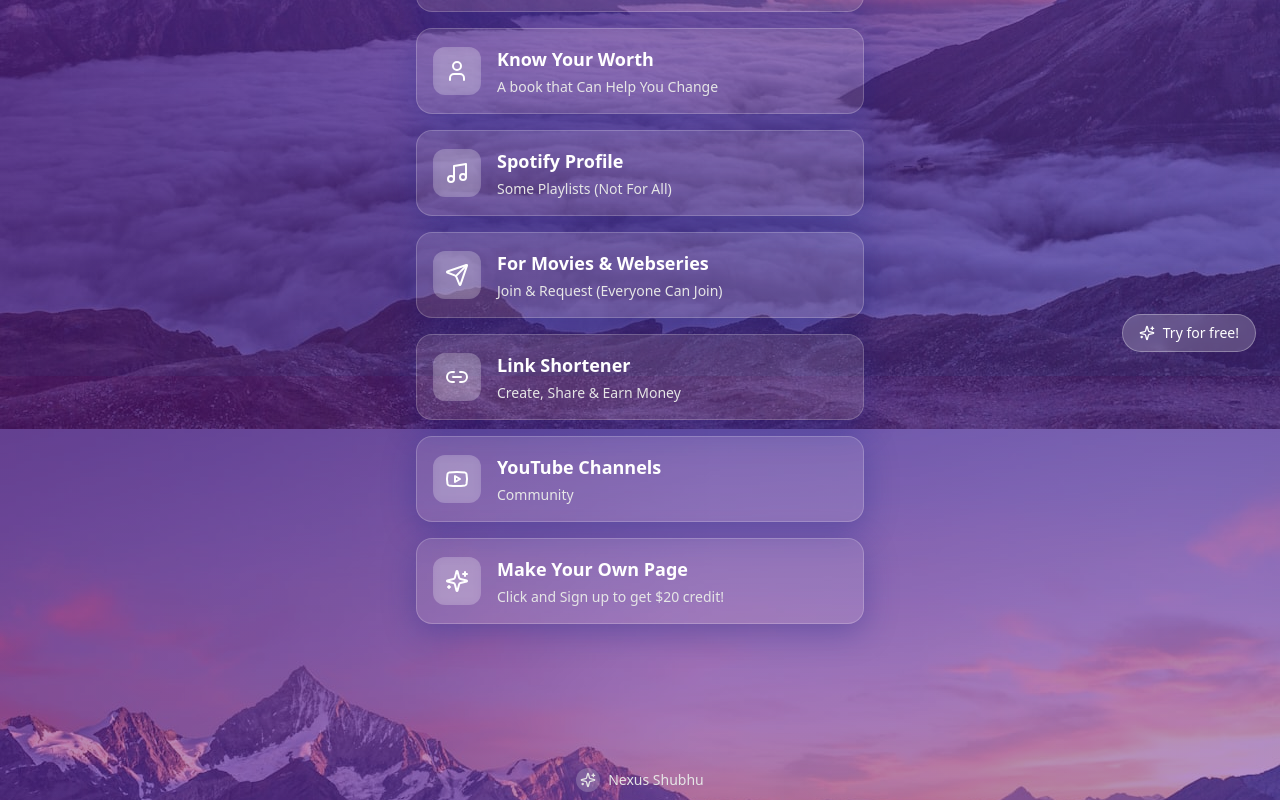
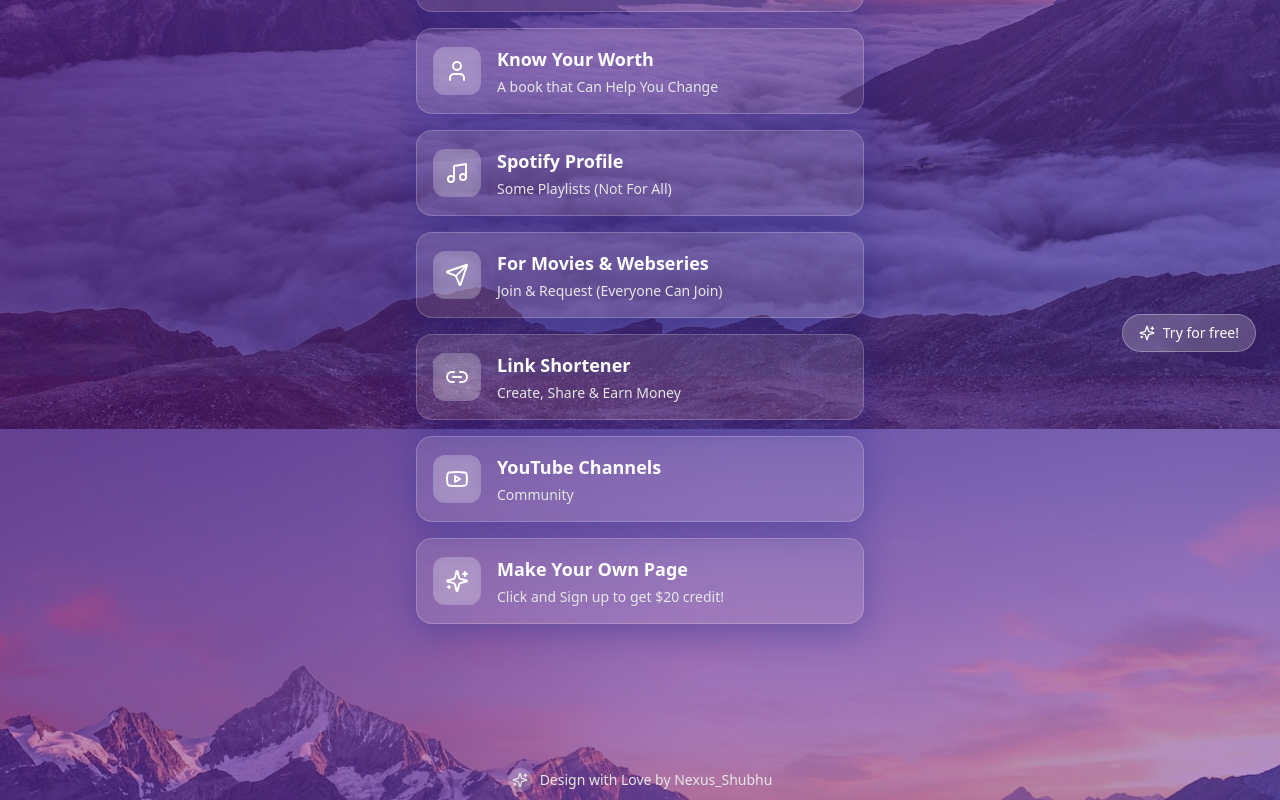
Before and after one commit to Shubhamxd82/website-twin-duplicator-pro, a React (Vite) app: page / in a window 1280 px wide. Shown: the part 424-1224 px from the top of the page. Built offline with nearby package versions, Linux system fonts and the light colour scheme.

Commit message:
Update branding text
Change "Nexus Shubhu" to "Design with Love by Nexus_Shubhu" and add "shubhlinks.in" within the Nexus_Shubhu text.

```diff
--- a/src/pages/Index.tsx
+++ b/src/pages/Index.tsx
@@ -142,7 +142,17 @@ const Index = () => {
             <div className="w-6 h-6 bg-white/20 rounded-lg flex items-center justify-center">
               <Sparkles className="w-4 h-4" />
             </div>
-            <span className="text-sm font-medium">Nexus Shubhu</span>
+            <span className="text-sm font-medium">
+              Design with Love by{" "}
+              <a
+                href="https://shubhlinks.in"
+                target="_blank"
+                rel="noopener noreferrer"
+                className="hover:text-text-white transition-colors duration-300"
+              >
+                Nexus_Shubhu
+              </a>
+            </span>
           </div>
         </div>
       </div>
```
